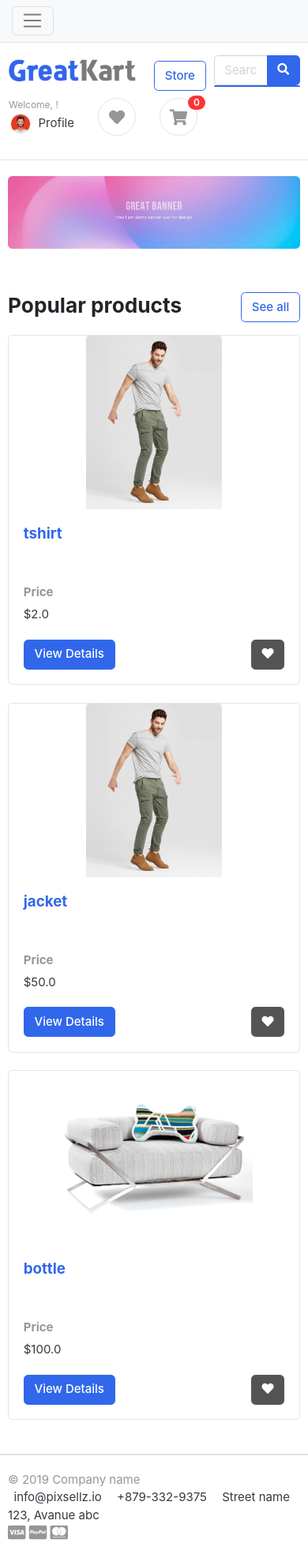
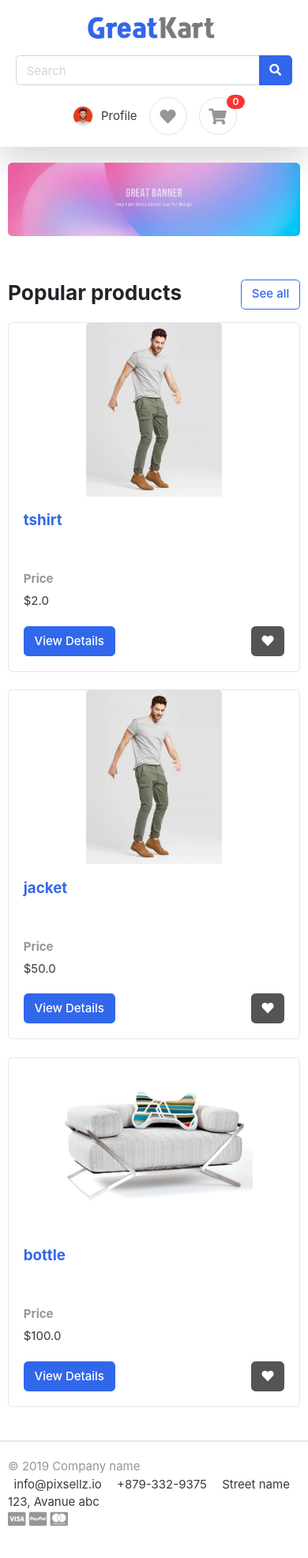
Before and after one commit to sumanbro0/greatcart, a Django app: page / in a window 390 px wide. Shown: the whole page at 79% size. After the commit the page ends 1933 px from the top, so only its background shows below. Run offline with Django 5.2, Linux system fonts and the light colour scheme; a user stored in the database is signed in; data comes from the database, SQL or seed files in the repository; some libraries are stand-ins or nearby versions; some web fonts are replaced.

Commit message:
responsive

```diff
--- a/templates/base.html
+++ b/templates/base.html
@@ -36,61 +36,27 @@
 		<div class="indeterminate" style="background-color: red;"></div>
 	</div>
 
-	<header class="section-header">
-		<nav class="navbar p-md-0 navbar-expand-sm navbar-light border-bottom" style="background-color: #f8f9fa;">
-			<div class="container">
-				<button class="navbar-toggler" type="button" data-toggle="collapse" data-target="#navbarTop4"
-					aria-controls="navbarNav" aria-expanded="false" aria-label="Toggle navigation">
-					<span class="navbar-toggler-icon"></span>
-				</button>
-				<div class="collapse navbar-collapse" id="navbarTop4">
-					<ul class="navbar-nav mr-auto">
-						<li class="nav-item dropdown">
-							<a href="#" class="nav-link"> English </a>
-						</li>
-						<li class="nav-item dropdown">
-							<a href="#" class="nav-link"> USD </a>
-						</li>
-					</ul>
-					<ul class="navbar-nav">
-						<li>
-							<a href="#" class="nav-link">
-								<i class="fa fa-envelope"></i> Email
-							</a>
-						</li>
-						<li>
-							<a href="#" class="nav-link">
-								<i class="fa fa-phone"></i> Call us
-							</a>
-						</li>
-					</ul>
-				</div>
-			</div>
-		</nav>
-
-		<section class="header-main border-bottom">
+	<header class="section-header shadow-lg  w-100 py-3">
 		<div class="container">
 			<div class="row align-items-center">
-					<div class="col-lg-2 col-md-3 col-6">
-						<a hx-indicator="#progress" hx-boost="true" hx-indicator="#progress" href="{% url 'home' %}" class="brand-wrap">
-							<img class="logo" src="{% static './images/logo.png' %}" />
+				<div class="col-12 col-md-2 text-center mb-3 mb-md-0">
+					<a hx-indicator="#progress" hx-boost="true" href="{% url 'home' %}" class="brand-wrap">
+						<img class="logo" src="{% static './images/logo.png' %}" alt="GreatKart Logo" />
 					</a>
-						<!-- brand-wrap.// -->
 				</div>
-
-					<!-- col.// -->
-					<a hx-indicator="#progress" href="{% url 'store' %}" hx-indicator="#progress" hx-boost="true" class="btn btn-outline-primary">Store</a>
-					<div class="col-lg col-md-6 col-sm-12 col">
+				<div class="col-12 col-md-5 d-md-flex d-lg-flex justify-content-between   text-center mb-3 mb-md-0">
+					<a hx-indicator="#progress" href="{% url 'store' %}" hx-indicator="#progress" hx-boost="true"
+						class="btn btn-outline-primary mb-2 d-none d-lg-block">Store</a>
 					{% url 'store' as store_url %}
-						<form  hx-boost="true" id="searchForm" hx-indicator="#progress" action="{% url 'store' %}" class="search" hx-get="{% url 'store' %}" hx-target="{% if request.path == store_url %}#main{% else %}body{% endif %}" hx-swap="outerHTML" hx-trigger="submit" hx-push-url="true">
-							<div class="position-relative" style="overflow: visible;">
-								<div class="input-group mb-0">
-									<!-- search query from context processors -->
-									<input hx-boost="true" type="text" class="form-control" placeholder="Search" name="query"
-										value="{{ search_query }}" hx-get="{% url 'search' %}"
-										hx-trigger="input delay:1000ms"
-										hx-target="#search-suggestions"
-										hx-push-url="false" hx-swap="outerHTML" autocomplete="off" />
+					<form hx-boost="true" id="searchForm" hx-indicator="#progress" action="{% url 'store' %}"
+						class="search col-md-12 " hx-get="{% url 'store' %}"
+						hx-target="{% if request.path == store_url %}#main{% else %}body{% endif %}" hx-swap="outerHTML"
+						hx-trigger="submit" hx-push-url="true">
+						<div class="input-group">
+							<input hx-boost="true" type="text" class="form-control col-md-auto  " placeholder="Search"
+								name="query" value="{{ search_query }}" hx-get="{% url 'search' %}"
+								hx-trigger="input delay:1000ms" hx-target="#search-suggestions" hx-push-url="false"
+								hx-swap="outerHTML" autocomplete="off" />
 							<div class="input-group-append">
 								<button class="btn btn-primary" type="submit">
 									<i class="fa fa-search"></i>
@@ -98,48 +64,51 @@
 							</div>
 						</div>
 						<div id="search-suggestions"
-									class="border border-primary rounded position-absolute bg-white w-100 z-index-1000 p-0"
+							class="border-0  rounded position-absolute bg-white w-100 z-index-1000 p-0"
 							style="position: absolute;"></div>
 						<div id="loading-indicator" class="position-absolute" style="display: none;"><i
 								class="fa fa-spinner fa-spin"></i> Loading...</div>
+					</form>
 				</div>
-						</form>
-						<!-- search-wrap .end// -->
-					</div>
-					<!-- col.// -->
-					<div class="col-lg-3 col-sm-6 col-8 order-2 order-lg-3">
-						<nav class="d-flex justify-content-end mb-3 mb-lg-0">
+				<div class="col-12 col-md-5 text-center">
+					<nav class="d-flex justify-content-center align-items-center">
 						<section class="widget-header">
 							{% if request.user.is_authenticated %}
-								<small class="title text-muted">Welcome, {{ request.user.first_name }} {{ request.user.last_name }}!</small>
+							<small class="title text-muted d-none d-md-block">Welcome, {{ request.user.first_name }} {{
+								request.user.last_name }}!</small>
 							<div class="d-flex align-items-center">
 								<a href="{% url 'me' %}" hx-indicator="#progress" hx-boost="true">
 									{% if request.user.profile.avatar and request.user.profile.avatar.url %}
 									<img src="{{ request.user.profile.avatar.url }}"
-											alt="Avatar of {{ request.user.first_name }}" class="rounded-circle" width="30" height="30" />
+										alt="Avatar of {{ request.user.first_name }}" class="rounded-circle" width="30"
+										height="30" />
 									{% else %}
 									<img src="{% static 'images/suman.jpg' %}" alt="Default avatar"
 										class="rounded-circle" width="30" height="30" />
 									{% endif %}
 								</a>
-									<a href="{% url 'me' %}" hx-indicator="#progress" hx-boost="true" class="ml-2">Profile</a>
+								<a href="{% url 'me' %}" hx-indicator="#progress" hx-boost="true"
+									class="ml-2">Profile</a>
 							</div>
 							{% else %}
-								<small class="title text-muted">Welcome guest!</small>
+							<small class="title text-muted d-none d-md-block">Welcome guest!</small>
 							<div>
-									<a hx-boost="true" hx-indicator="#progress" hx-swap="body" href="{% url 'login' %}">Sign in</a>
+								<a hx-boost="true" hx-indicator="#progress" hx-swap="body" href="{% url 'login' %}">Sign
+									in</a>
 								<span class="dark-transp"> | </span>
 								<a hx-boost="true" hx-swap="body" href="{% url 'signup' %}"> Register</a>
 							</div>
 							{% endif %}
 						</section>
-							<div class="d-flex align-items-center">
-								<a href="{% url 'wishlist' %}" hx-indicator="#progress" hx-boost="true" class="widget-header pl-3 ml-3">
+						<div class="d-flex align-items-center ml-3">
+							<a href="{% url 'wishlist' %}" hx-indicator="#progress" hx-boost="true"
+								class="widget-header">
 								<div class="icon icon-sm rounded-circle border">
 									<i class="fa fa-heart"></i>
 								</div>
 							</a>
-								<a href="{% url 'cart' %}" hx-indicator="#progress" hx-boost="true" class="widget-header pl-3 ml-3">
+							<a href="{% url 'cart' %}" hx-indicator="#progress" hx-boost="true"
+								class="widget-header ml-3">
 								<div class="icon icon-sm rounded-circle border">
 									<i class="fa fa-shopping-cart"></i>
 								</div>
@@ -148,15 +117,16 @@
 						</div>
 					</nav>
 				</div>
-					<!-- col.// --><!-- widgets-wrap.// -->
 			</div>
-				<!-- col.// -->
 		</div>
-			<!-- container.// -->
-		</section>
-		<!-- header-main .// -->
 	</header>
-	{% include "alerts.html" %}  {% block content %} {% endblock content %}
+
+
+
+
+
+
+	{% include "alerts.html" %} {% block content %} {% endblock content %}
 
 	<!-- ========================= FOOTER ========================= -->
 	<footer class="section-footer border-top">
```
Also changed, not shown: templates/product/store.html (+21 -15 lines). Lines whose indentation alone changed are shown as unchanged.
